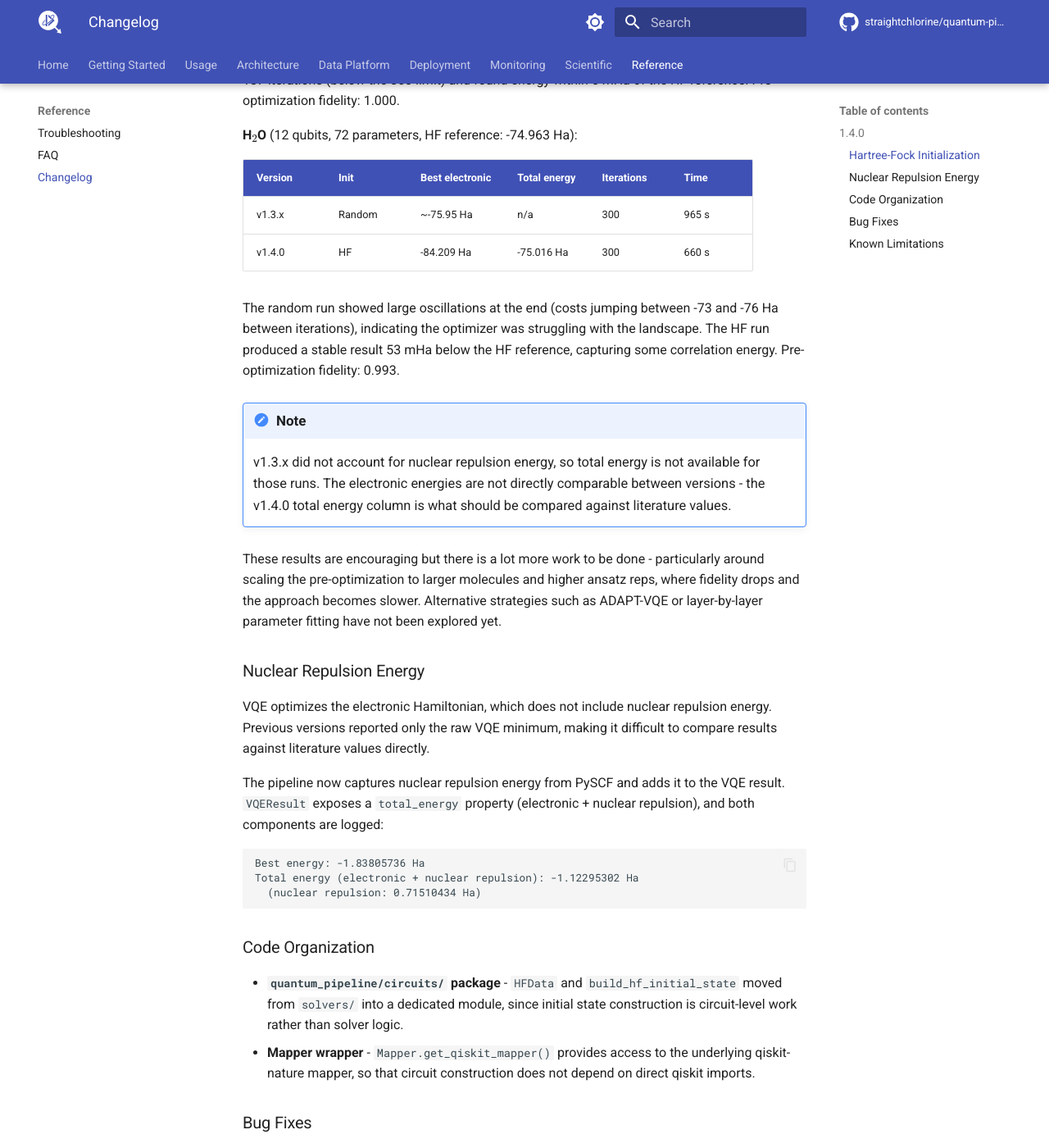
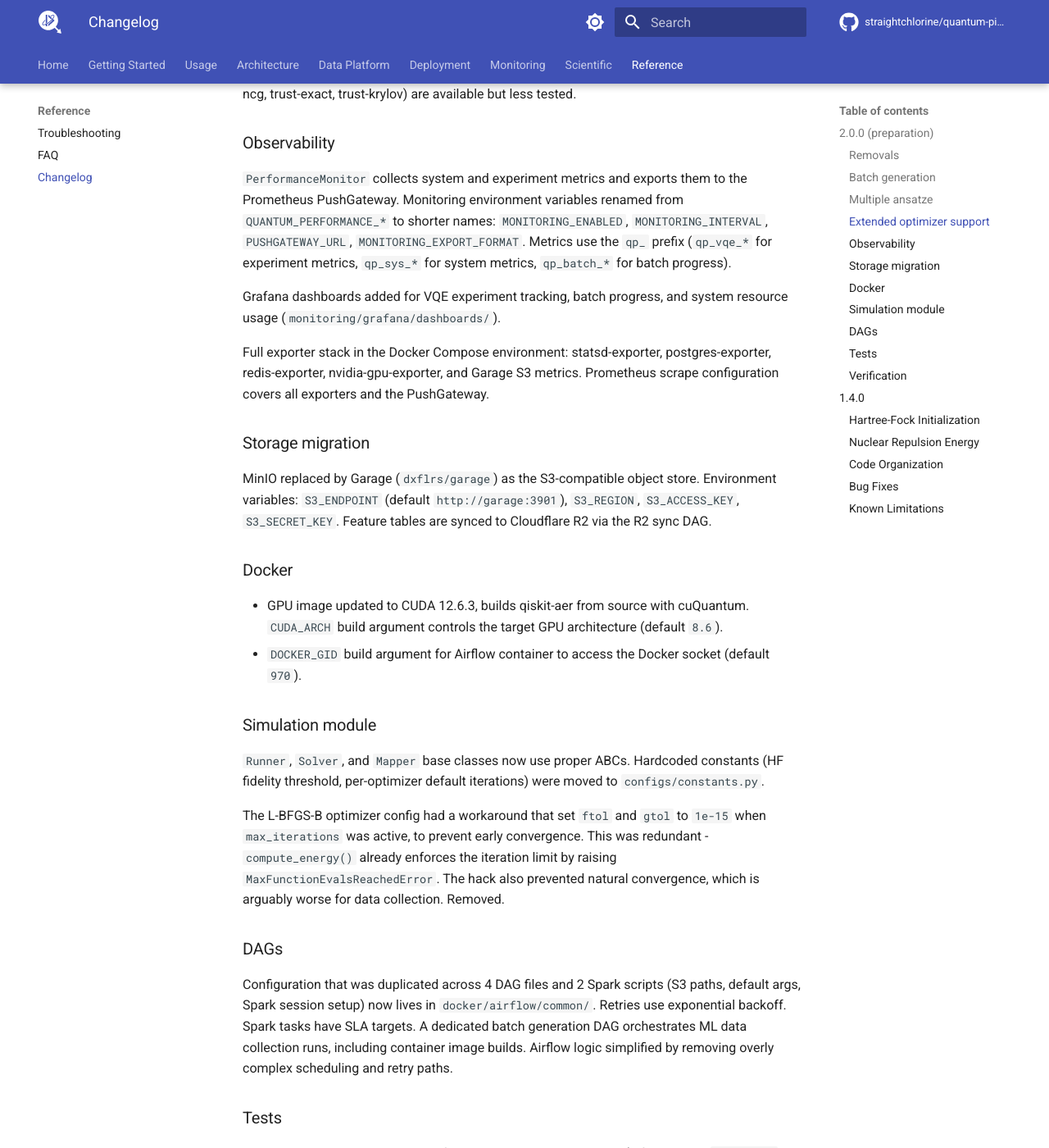
Before and after one commit to straightchlorine/quantum-pipeline, an MkDocs documentation site: the page built from docs/changelog.md, in a window 1280 px wide and 1400 px high, scrolled down 1079 px. Shown: the whole window at 82% size. Built offline with MkDocs 1.6.1 and Material for MkDocs 9.7.7, drawn with Linux system fonts in a browser that asks for light colours; comment, search, counter and statistics services are not loaded; the version menu is left out; some of the changed text lies outside the part shown.

Commit message:
doc: changelog updated

```diff
--- a/docs/changelog.md
+++ b/docs/changelog.md
@@ -7,6 +7,137 @@ title: Changelog
 Release notes for Quantum Pipeline, starting from version 1.4.0.
 
 For earlier versions, see the [GitHub releases](https://github.com/straightchlorine/quantum-pipeline/releases).
+
+---
+
+## 2.0.0 (preparation)
+
+Complete rewrite of the simulation module, DAGs, tests, and
+infrastructure. Adds batch generation, multiple ansatze and optimizers,
+a full observability stack, and a storage migration from MinIO to Garage.
+Removes legacy code paths and simplifies metrics.
+
+### Removals
+
+- `quantum-pipeline.py` root script removed. The package is now invoked
+  via `quantum_pipeline.cli:main` entry point.
+- Chemical accuracy metric removed from simulation output and tests.
+- Scientific literature references replaced with simpler PySCF-derived
+  metrics (HF energy, nuclear repulsion) throughout the codebase.
+
+### Batch generation
+
+A batch system for generating ML training data across many configurations.
+Four tiers sweep combinations of basis set, optimizer, init strategy, seed,
+and ansatz. Three hardware lanes (two GPU, one CPU) run concurrently via
+`ThreadPoolExecutor`, and state is persisted to `gen/ml_batch_state.json`
+for idempotent resume. Progress metrics (`qp_batch_*`) are pushed to the
+PushGateway per tier and lane.
+
+### Multiple ansatze
+
+The `--ansatz` flag selects between `EfficientSU2` (default),
+`RealAmplitudes`, and `ExcitationPreserving`.
+
+### Extended optimizer support
+
+Eight optimizers are used in batch generation: L-BFGS-B, COBYLA, SLSQP,
+Nelder-Mead, Powell, BFGS, CG, and TNC. Additional scipy optimizers
+(Newton-CG, COBYQA, trust-constr, dogleg, trust-ncg, trust-exact,
+trust-krylov) are available but less tested.
+
+### Observability
+
+`PerformanceMonitor` collects system and experiment metrics and exports
+them to the Prometheus PushGateway. Monitoring environment variables
+renamed from `QUANTUM_PERFORMANCE_*` to shorter names:
+`MONITORING_ENABLED`, `MONITORING_INTERVAL`, `PUSHGATEWAY_URL`,
+`MONITORING_EXPORT_FORMAT`. Metrics use the `qp_` prefix (`qp_vqe_*` for
+experiment metrics, `qp_sys_*` for system metrics, `qp_batch_*` for batch
+progress).
+
+Grafana dashboards added for VQE experiment tracking, batch progress,
+and system resource usage (`monitoring/grafana/dashboards/`).
+
+Full exporter stack in the Docker Compose environment: statsd-exporter,
+postgres-exporter, redis-exporter, nvidia-gpu-exporter, and Garage S3
+metrics. Prometheus scrape configuration covers all exporters and the
+PushGateway.
+
+### Storage migration
+
+MinIO replaced by Garage (`dxflrs/garage`) as the S3-compatible object
+store. Environment variables: `S3_ENDPOINT` (default `http://garage:3901`),
+`S3_REGION`, `S3_ACCESS_KEY`, `S3_SECRET_KEY`. Feature tables are synced
+to Cloudflare R2 via the R2 sync DAG.
+
+### Docker
+
+- GPU image updated to CUDA 12.6.3, builds qiskit-aer from source with
+  cuQuantum. `CUDA_ARCH` build argument controls the target GPU
+  architecture (default `8.6`).
+- `DOCKER_GID` build argument for Airflow container to access the Docker
+  socket (default `970`).
+
+### Simulation module
+
+`Runner`, `Solver`, and `Mapper` base classes now use proper ABCs.
+Hardcoded constants (HF fidelity threshold, per-optimizer default
+iterations) were moved to `configs/constants.py`.
+
+The L-BFGS-B optimizer config had a workaround that set `ftol` and
+`gtol` to `1e-15` when `max_iterations` was active, to prevent early
+convergence. This was redundant - `compute_energy()` already enforces
+the iteration limit by raising `MaxFunctionEvalsReachedError`. The hack
+also prevented natural convergence, which is arguably worse for data
+collection. Removed.
+
+### DAGs
+
+Configuration that was duplicated across 4 DAG files and 2 Spark scripts
+(S3 paths, default args, Spark session setup) now lives in
+`docker/airflow/common/`. Retries use exponential backoff. Spark tasks
+have SLA targets. A dedicated batch generation DAG orchestrates ML data
+collection runs, including container image builds. Airflow logic
+simplified by removing overly complex scheduling and retry paths.
+
+### Tests
+
+Solver tests were spread across 8 files with overlapping coverage (4
+files testing `VQESolver`, 3 testing optimizer config). Consolidated to
+4 files. Deleted 6 tests that were testing `scipy.optimize.minimize`
+behavior rather than project itself.
+
+Added `pytest-xdist` for parallel test execution and `@pytest.mark.slow`
+for a fast inner loop (`pytest -m "not slow"` runs in ~38s).
+
+### Verification
+
+Ran the refactored simulation across a range of configurations. All
+combinations completed correctly on CPU (Aer statevector, seed 42,
+EfficientSU2 2 reps unless noted).
+
+<!-- TODO: fill in remaining combinations as they are tested -->
+
+| Optimizer | Basis | Init | Iters | H\(_2\) (Ha) | HeH\(^+\) (Ha) | Notes |
+|-----------|-------|------|-------|---------|-----------|-------|
+| COBYLA | sto-3g | random | 30 | -1.555 | -4.004 | Completed naturally |
+| L-BFGS-B | sto-3g | random | 30 | -0.895 | -3.283 | Hard limit |
+| SLSQP | sto-3g | random | 50 | -1.111 | -3.562 | RealAmplitudes 3r |
+| Nelder-Mead | sto-3g | random | 50 | -0.553 | -3.200 | |
+| Powell | sto-3g | random | 30 | -0.005 | -0.011 | ExcitationPreserving |
+| COBYLA | sto-3g | random | 235/221 | -1.785 | -4.338 | Convergence 1e-4 |
+| COBYLA | sto-3g | hf | 50 | -1.836 | -4.267 | |
+| BFGS | sto-3g | hf | 40 | -1.838 | -4.224 | |
+| L-BFGS-B | sto-3g | hf | 30 | -1.838 | -4.218 | |
+| L-BFGS-B | 6-31g | random | 1029/1372 | +2.101 | -0.956 | H\(_2\) stuck in local min |
+| L-BFGS-B | 6-31g | hf | 50 | -1.857 | -4.294 | HF avoids local min |
+| | | | | | | |
+
+The last two rows are a good example of why initialization matters.
+L-BFGS-B with random init on 6-31g spent 1029 iterations to arrive at a
+positive energy for H\(_2\) - a barren plateau. The same setup with HF init
+reached -1.857 Ha in 50 iterations.
 
 ---
 
```
